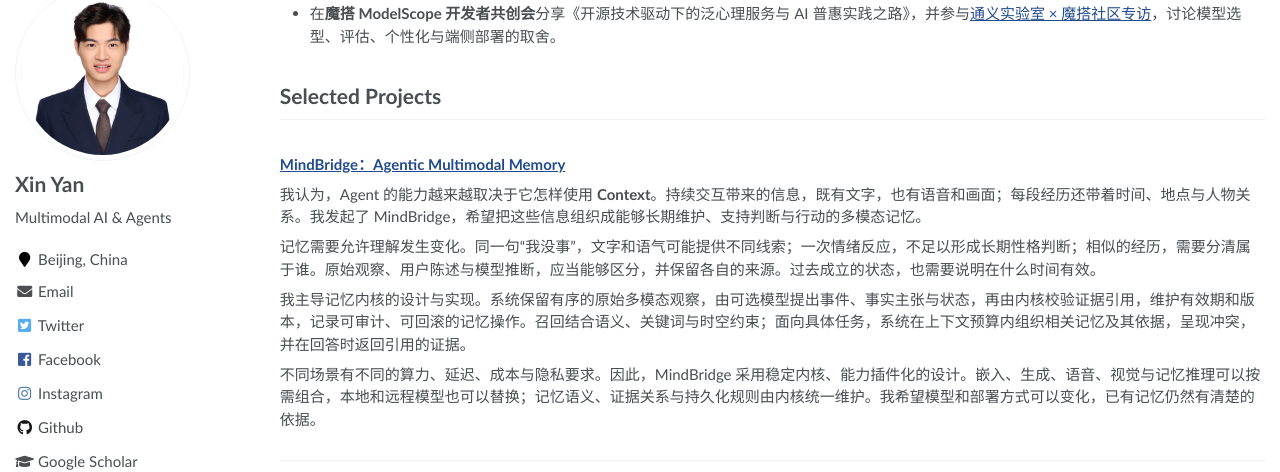
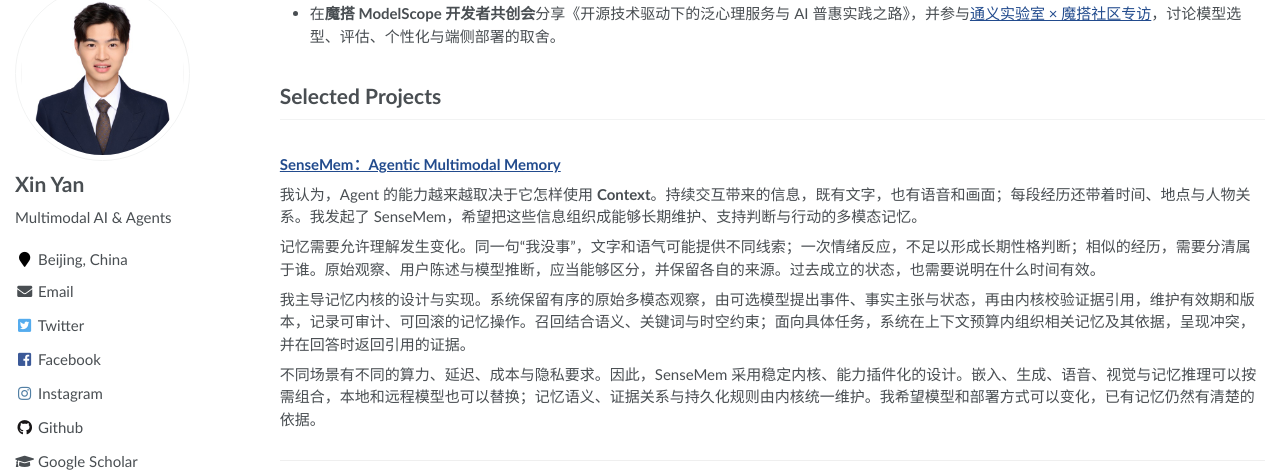
Before and after one commit to thomas-yanxin/thomas-yanxin.github.io, a Jekyll site: the page built from _pages/about.md, in a window 1280 px wide and 900 px high, scrolled down 1347 px. Shown: the part 105-577 px from the top of the window. Built offline with Jekyll 4.4.1, drawn with Linux system fonts in a browser that asks for light colours; some web fonts are replaced; some of the changed text lies outside the part shown.

Commit message:
Update about.md

```diff
--- a/_pages/about.md
+++ b/_pages/about.md
@@ -1,7 +1,7 @@
 ---
 permalink: /
 title: "颜鑫 Xin Yan"
-excerpt: "颜鑫（Xin Yan），心言集团高级算法工程师。涵盖端侧具身模型、多模态数据、Agentic 记忆与产品开发，包括 xyVL、MindBridge、FateBridge等。"
+excerpt: "颜鑫（Xin Yan），心言集团高级算法工程师。涵盖端侧具身模型、多模态数据、Agentic 记忆与产品开发，包括 xyVL、SenseMem、FateBridge等。"
 lang: zh-CN
 author_profile: true
 redirect_from:
@@ -24,7 +24,7 @@ redirect_from:
 
 我尤其关心 **AI 与人的长期交互**。一句话的语气、一次共同的经历、一个已经变化的状态，都会影响下一次交流。系统需要记住什么，凭什么形成判断，又该在什么时候修正过去的理解？这些问题把我的工作逐渐带向 Memory、Harness 与产品设计。
 
-我正在构建 **MindBridge、FateBridge 和 QianYe**，分别处理 Agentic Memory、泛心理计算与家庭记忆的问题。文学让我留意那些难以被简单归类的人的经验。开源、课程和写作，则让这些想法有机会被别人使用、追问和改进。下面的项目与[公开访谈](#talks-media)，记录了我怎样把这些问题做下去。
+我正在构建 **SenseMem、FateBridge 和 QianYe**，分别处理 Agentic Memory、泛心理计算与家庭记忆的问题。文学让我留意那些难以被简单归类的人的经验。开源、课程和写作，则让这些想法有机会被别人使用、追问和改进。下面的项目与[公开访谈](#talks-media)，记录了我怎样把这些问题做下去。
 
 <span class='anchor' id='-news'></span>
 
@@ -83,15 +83,15 @@ redirect_from:
 
 <div class="project-entry" markdown="1">
 
-**[MindBridge：Agentic Multimodal Memory](https://github.com/EventHorizon-Lab/MindBridge)**
+**[SenseMem：Agentic Multimodal Memory](https://github.com/EventHorizon-Lab/SenseMem)**
 
-我认为，Agent 的能力越来越取决于它怎样使用 **Context**。持续交互带来的信息，既有文字，也有语音和画面；每段经历还带着时间、地点与人物关系。我发起了 MindBridge，希望把这些信息组织成能够长期维护、支持判断与行动的多模态记忆。
+我认为，Agent 的能力越来越取决于它怎样使用 **Context**。持续交互带来的信息，既有文字，也有语音和画面；每段经历还带着时间、地点与人物关系。我发起了 SenseMem，希望把这些信息组织成能够长期维护、支持判断与行动的多模态记忆。
 
 记忆需要允许理解发生变化。同一句“我没事”，文字和语气可能提供不同线索；一次情绪反应，不足以形成长期性格判断；相似的经历，需要分清属于谁。原始观察、用户陈述与模型推断，应当能够区分，并保留各自的来源。过去成立的状态，也需要说明在什么时间有效。
 
 我主导记忆内核的设计与实现。系统保留有序的原始多模态观察，由可选模型提出事件、事实主张与状态，再由内核校验证据引用，维护有效期和版本，记录可审计、可回滚的记忆操作。召回结合语义、关键词与时空约束；面向具体任务，系统在上下文预算内组织相关记忆及其依据，呈现冲突，并在回答时返回引用的证据。
 
-不同场景有不同的算力、延迟、成本与隐私要求。因此，MindBridge 采用稳定内核、能力插件化的设计。嵌入、生成、语音、视觉与记忆推理可以按需组合，本地和远程模型也可以替换；记忆语义、证据关系与持久化规则由内核统一维护。我希望模型和部署方式可以变化，已有记忆仍然有清楚的依据。
+不同场景有不同的算力、延迟、成本与隐私要求。因此，SenseMem 采用稳定内核、能力插件化的设计。嵌入、生成、语音、视觉与记忆推理可以按需组合，本地和远程模型也可以替换；记忆语义、证据关系与持久化规则由内核统一维护。我希望模型和部署方式可以变化，已有记忆仍然有清楚的依据。
 
 </div>
 
```
